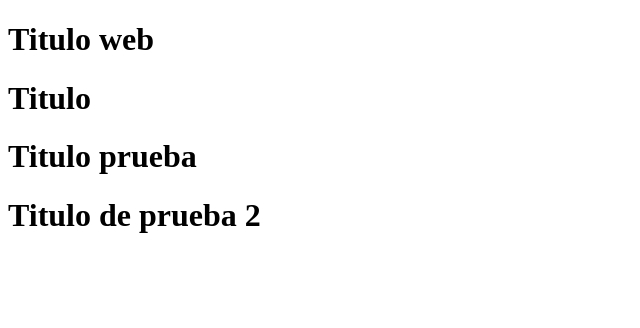
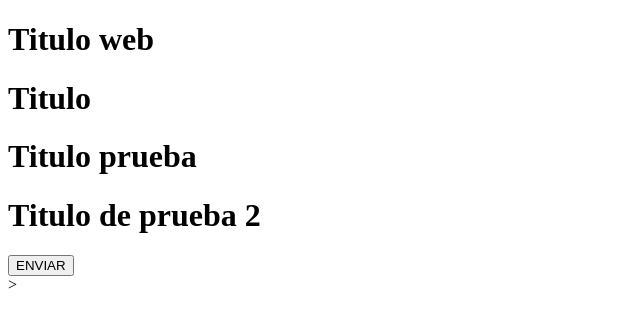
Before and after one commit to Dianap05/webgit, a plain HTML site: page index.html in a window 1280 px wide. Shown: the whole page, without its empty margins (0-640 px from the left). Drawn offline with Linux system fonts and the light colour scheme.

Commit message:
SE AGREGO FORMULARIO

```diff
--- a/index.html
+++ b/index.html
@@ -10,5 +10,12 @@
     <h1>Titulo</h1>
     <h1>Titulo prueba</h1>
     <h1>Titulo de prueba 2</h1>
+    <!--<form action="n" method="get">  -->
+
+
+    <form action="n" method="get">
+        <button type="submit">ENVIAR</button>
+    </form> >
+
 </body>
 </html>
```
